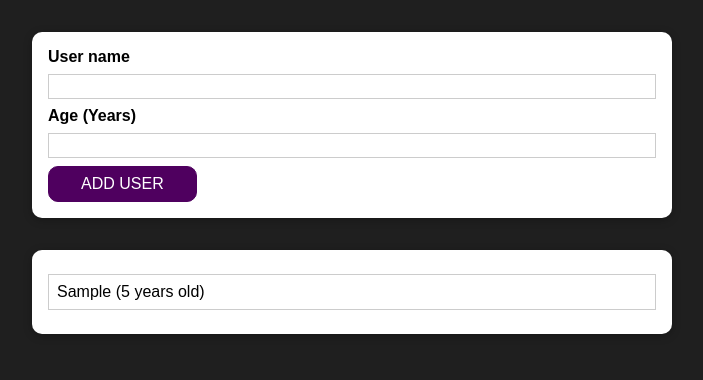
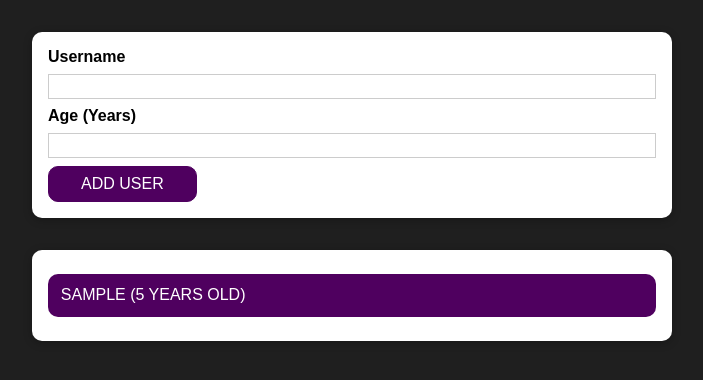
Before and after one commit to JanSzalanski/react_sample2, a React (Create React App) app: page / in a window 1280 px wide. Both pictures are taken after typing "Sample", "5" into the empty fields and a click on the button "ADD USER". Shown: the top 380 px of the page, without its empty margins (288-991 px from the left). Built offline with nearby package versions, Linux system fonts and the light colour scheme.

Commit message:
added new UI Component

```diff
--- /dev/null
+++ b/src/components/UI/Element.js
@@ -0,0 +1,8 @@
+import React from "react";
+import classes from "./Element.module.css";
+
+const Element = (props) => {
+  return <div className={`${classes.element} ${props.className}`}>{props.children}</div>;
+};
+
+export default Element;
--- /dev/null
+++ b/src/components/UI/Element.module.css
@@ -0,0 +1,9 @@
+.element {
+  font: inherit;
+  background: #4f005f;
+  color: white;
+  cursor: pointer;
+  text-transform: uppercase;
+  border-radius: 10px;
+  margin-bottom: 5px;
+}
--- a/src/components/User/AddUser.js
+++ b/src/components/User/AddUser.js
@@ -1,38 +1,42 @@
-import React, { useState, useRef } from "react";
+import React, { useState } from "react";
+
 import Card from "../UI/Card";
-import classes from "./AddUser.module.css";
 import Button from "../UI/Button";
 import Modal from "../UI/Modal";
+import classes from "./AddUser.module.css";
 
 const AddUser = (props) => {
-  const nameInputRef = useRef();
-  const ageInputRef = useRef();
-
-  const [error, setError] = useState("");
+  const [enteredUsername, setEnteredUsername] = useState("");
+  const [enteredAge, setEnteredAge] = useState("");
+  const [error, setError] = useState();
 
   const addUserHandler = (event) => {
     event.preventDefault();
-
-    const enteredName = nameInputRef.current.value;
-    const enteredAge = ageInputRef.current.value;
-
-    if (enteredName.trim().length === 0 || enteredAge.trim().length === 0) {
+    if (enteredUsername.trim().length === 0 || enteredAge.trim().length === 0) {
       setError({
         title: "Invalid input",
-        message: "Please enter a vaild name and age (non-empty values)",
+        message: "Please enter a valid name and age (non-empty values).",
       });
       return;
     }
     if (+enteredAge < 1) {
       setError({
         title: "Invalid age",
-        message: "Please enter valid age (greater than 0)",
+        message: "Please enter a valid age (> 0).",
       });
       return;
     }
-    props.onAddUser(enteredName, enteredAge);
-    nameInputRef.current.value = "";
-    ageInputRef.current.value = "";
+    props.onAddUser(enteredUsername, enteredAge);
+    setEnteredUsername("");
+    setEnteredAge("");
+  };
+
+  const usernameChangeHandler = (event) => {
+    setEnteredUsername(event.target.value);
+  };
+
+  const ageChangeHandler = (event) => {
+    setEnteredAge(event.target.value);
   };
 
   const errorHandler = () => {
@@ -40,18 +44,18 @@ const AddUser = (props) => {
   };
 
   return (
-    <>
+    <div>
       {error && <Modal title={error.title} message={error.message} onConfirm={errorHandler} />}
       <Card className={classes.input}>
         <form onSubmit={addUserHandler}>
-          <label htmlFor="username">User name</label>
-          <input id="username" type="text" ref={nameInputRef} />
+          <label htmlFor="username">Username</label>
+          <input id="username" type="text" value={enteredUsername} onChange={usernameChangeHandler} />
           <label htmlFor="age">Age (Years)</label>
-          <input id="age" type="number" ref={ageInputRef} />
-          <Button type="submit">Add user</Button>
+          <input id="age" type="number" value={enteredAge} onChange={ageChangeHandler} />
+          <Button type="submit">Add User</Button>
         </form>
       </Card>
-    </>
+    </div>
   );
 };
 
--- a/src/components/User/UsersList.js
+++ b/src/components/User/UsersList.js
@@ -1,19 +1,23 @@
 import React from "react";
+
 import Card from "../UI/Card";
 import classes from "./UsersList.module.css";
+import Element from "../UI/Element";
 
-const UserList = (props) => {
+const UsersList = (props) => {
   return (
     <Card className={classes.users}>
       <ul>
         {props.users.map((user) => (
-          <li key={user.id}>
-            {user.name} ({user.age} years old)
-          </li>
+          <Element key={user.id}>
+            <li>
+              {user.name} ({user.age} years old)
+            </li>
+          </Element>
         ))}
       </ul>
     </Card>
   );
 };
 
-export default UserList;
+export default UsersList;
--- a/src/components/User/UsersList.module.css
+++ b/src/components/User/UsersList.module.css
@@ -6,11 +6,11 @@
 
 .users ul {
   list-style: none;
+  list-style-type: none;
   padding: 1rem;
 }
 
 .users li {
-  border: 1px solid #ccc;
   margin: 0.5rem 0;
-  padding: 0.5rem;
+  padding: 0.8rem;
 }
```
